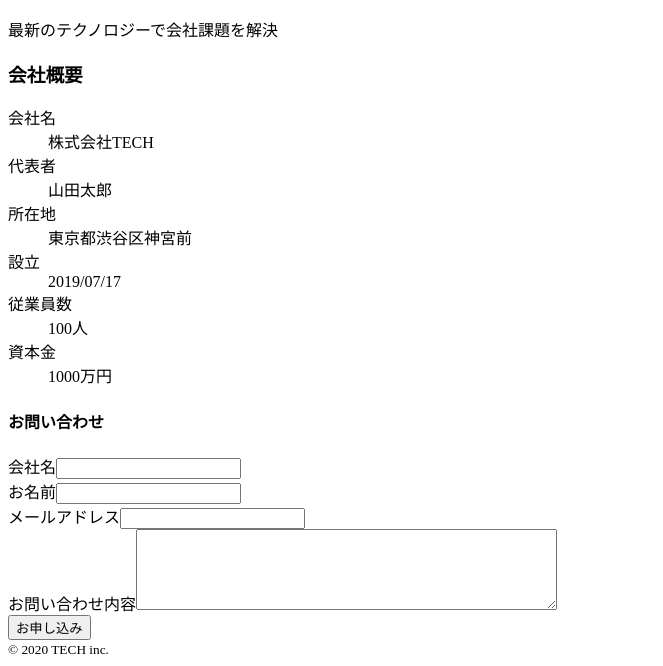
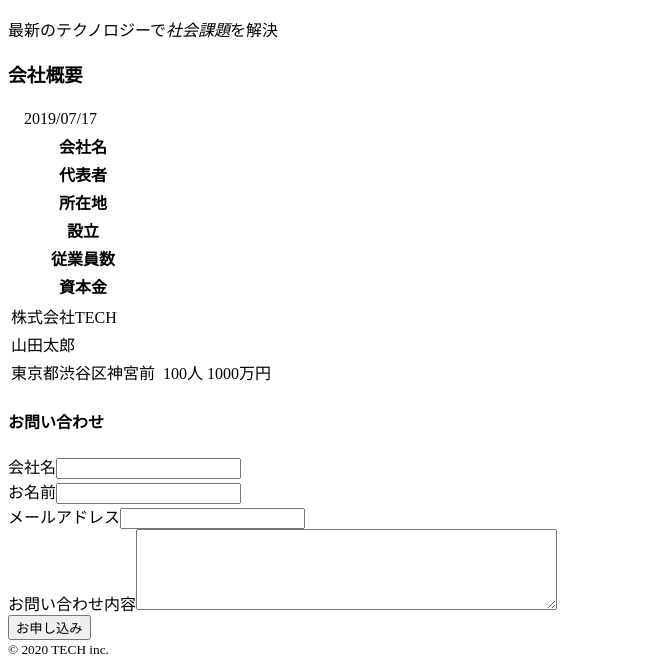
Before and after one commit to shumpei0601/coachtech-task0, a plain HTML site: page index.html in a window 1280 px wide. Shown: the part 664-1330 px from the top of the page, without its empty margins (0-663 px from the left). Drawn offline with Linux system fonts and the light colour scheme.

Commit message:
html task

```diff
--- a/index.html
+++ b/index.html
@@ -20,22 +20,28 @@
     </ul>
   </nav>
   <img src="mv/mv.png" alt="coachtech" width="600">
-  <p>最新のテクノロジーで会社課題を解決</p>
+  <p>最新のテクノロジーで<em>社会課題</em>を解決</p>
   <h3>会社概要</h3>
-  <dl>
-    <dt>会社名</dt>
-    <dd>株式会社TECH</dd>
-    <dt>代表者</dt>
-    <dd>山田太郎</dd>
-    <dt>所在地</dt>
-    <dd>東京都渋谷区神宮前</dd>
-    <dt>設立</dt>
-    <dd>2019/07/17</dd>
-    <dt>従業員数</dt>
-    <dd>100人</dd>
-    <dt>資本金</dt>
-    <dd>1000万円</dd>
-  </dl>
+  <table>
+    <tr>
+      <tr><th>会社名</th></tr>
+      <tr><th>代表者</th></tr>
+      <tr><th>所在地</th></tr>
+      <tr><th>設立</th></tr>
+      <tr><th>従業員数</th></tr>
+      <tr><th>資本金</th></tr>
+    </tr>
+
+    <tr>
+      <tr><td>株式会社TECH</td></tr>
+    　<tr><td>山田太郎</td></tr>
+      <td>東京都渋谷区神宮前</td>
+      <td></td>2019/07/17
+      <td>100人</td>
+      <td>1000万円</td>
+    </tr>
+
+  </table>
   <h4>お問い合わせ</h4>
   <footer>
     <form action="index.html" mrthod="get">
```
